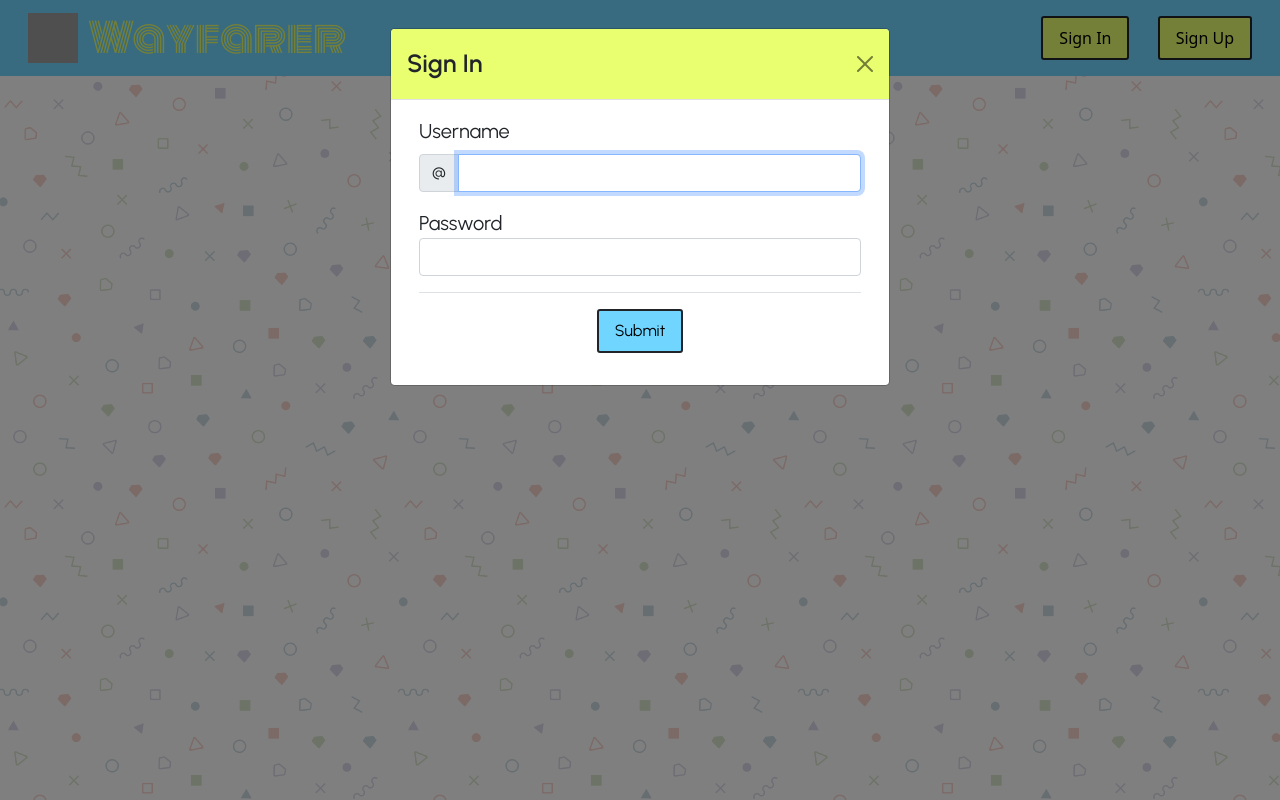
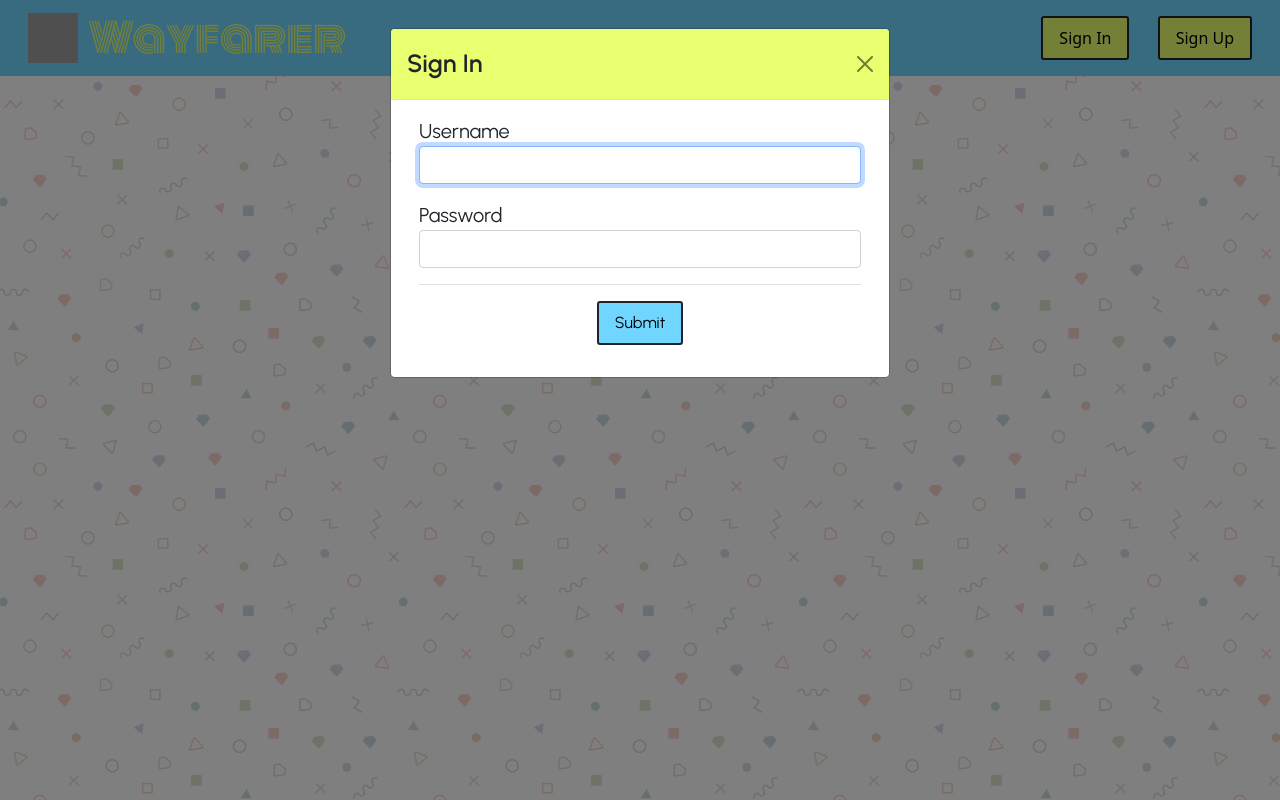
Before and after one commit to Luna5678/ProjectWayfarer, a Django app: template main_app/templates/cities.html in a window 1280 px wide, after a click on "Sign In". Run offline with Django 3.2, Linux system fonts and the light colour scheme; the template is opened without the code that fills it, so the values that code supplies are empty; grey boxes are pictures that could not be loaded.

Commit message:
button fixes

```diff
--- a/main_app/templates/base.html
+++ b/main_app/templates/base.html
@@ -66,6 +66,7 @@
                 class="
                   nav-link
                   btn
+                  border-dark border-2
                   px-3
                   py-2
                   button-hover
@@ -80,6 +81,7 @@
                 class="
                   nav-link
                   btn
+                  border-dark border-2
                   px-3
                   py-2
                   button-hover
@@ -156,17 +158,19 @@
           <div class="modal-body">
             <div class="container">
               <form action="{% url 'login' %}" method="post" id="signin_form">
-                {% csrf_token %}
-                <div class="mb-3 sign_in_form">
-                  <label for="validationDefaultUsername" class="form-label">Username</label>
-                  <div class="input-group">
-                    <span class="input-group-text" id="inputGroupPrepend2">@</span>
-                    <input type="text" class="form-control" id="validationDefaultUsername"  aria-describedby="inputGroupPrepend2" name='username' autofocus required>
-                  </div>
+                <div class="mb-3">
+                  {% csrf_token %}
+                  <label>Username</label>
+                  <input
+                    type="text"
+                    class="form-control"
+                    name="username"
+                    autofocus
+                  />
                 </div>
-                <div class="mb-3 sign_in_form">
+                <div class="mb-3">
                   <label>Password</label>
-                  <input type="password" class="form-control" name="password" required/>
+                  <input type="password" class="form-control" name="password" />
                 </div>
                 <div class="d-flex modal-footer justify-content-between">
                   {% comment %}
@@ -175,7 +179,7 @@
                     data-dismiss="modal"
                     data-toggle="modal"
                     data-target="#signup_modal"
-                    >Need an account?</a
+                    >need an account?</a
                   >
                   {% endcomment %}
                   <button
@@ -220,32 +224,33 @@
             ></button>
           </div>
           <div class="modal-body">
-            <div class="container">
+            <div class="container-fluid">
               <form action="{% url 'signup' %}" method="post" id="signup_form">
-                {% csrf_token %}
                 <div class="mb-3">
+                  {% csrf_token %}
                   <label>First Name</label>
                   <input
                     type="text"
                     class="form-control"
                     name="first_name"
                     id="first_name_area"
-                    autofocus required/>
+                    autofocus
+                  />
                 </div>
                 <div class="mb-3">
                   <label>Last Name</label>
-                  <input type="text" class="form-control" name="last_name" required/>
+                  <input type="text" class="form-control" name="last_name" />
                 </div>
                 <div class="mb-3">
                   <label>Email address</label>
-                  <input type="text" class="form-control" name="email" required/>
+                  <input type="text" class="form-control" name="email" />
                 </div>
                 <div class="mb-3">
                   <label>Password</label>
                   <input
                     type="password"
                     class="form-control"
-                    name="password1" required
+                    name="password1"
                   />
                 </div>
                 <div class="mb-3">
@@ -253,23 +258,20 @@
                   <input
                     type="password"
                     class="form-control"
-                    name="password2" required
+                    name="password2"
                   />
                 </div>
                 <div class="mb-3">
-                  <label for="validationDefaultUsername" class="form-label">Username</label>
-                  <div class="input-group">
-                    <span class="input-group-text" id="inputGroupPrepend2">@</span>
-                    <input type="text" class="form-control" id="validationDefaultUsername"  aria-describedby="inputGroupPrepend2" name='username' autofocus required>
-                  </div>
-               </div>
+                  <label>Username</label>
+                  <input type="text" class="form-control" name="username" />
+                </div>
                 <div class="mb-3">
                   <label>Profile Image</label>
-                  <input type="text" class="form-control" name="image" required/>
+                  <input type="text" class="form-control" name="image" />
                 </div>
                 <div class="mb-3">
                   <label>Current City</label>
-                  <input type="text" class="form-control" name="current_city" required/>
+                  <input type="text" class="form-control" name="current_city" />
                 </div>
                 <div class="modal-footer">
                   <button
```
